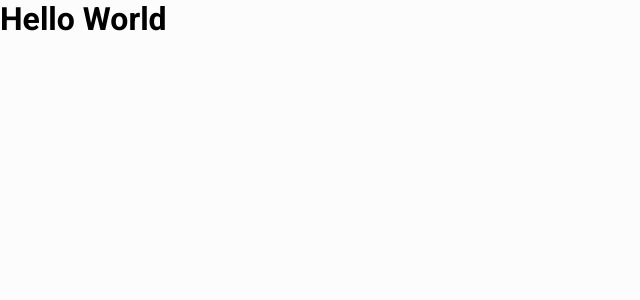
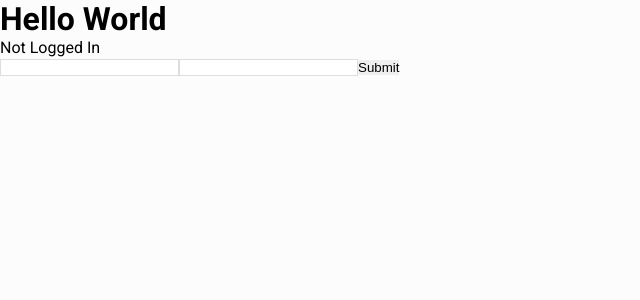
Before and after one commit to stvcvk/taskify-frontend, a Nuxt app: page / in a window 1280 px wide. Shown: the top 300 px of the page, without its empty margins (0-640 px from the left). Built offline with nearby package versions, Linux system fonts and the light colour scheme.

Commit message:
Added Auth store and Login component

```diff
--- a/assets/main.scss
+++ b/assets/main.scss
@@ -12,3 +12,7 @@ body {
 	font-family: "Roboto", sans-serif;
 	background: #fcfcfc;
 }
+
+input {
+	border: 1px solid #ddd;
+}
--- /dev/null
+++ b/components/auth/Login.vue
@@ -0,0 +1,31 @@
+<template>
+	<div>
+		<form @submit.prevent="submit">
+			<input type="email" v-model="fields.username">
+			<input type="password" v-model="fields.password">
+			<button type="submit">Submit</button>
+		</form>
+	</div>
+</template>
+
+<script>
+export default {
+	data() {
+		return {
+			fields: {
+				username: '',
+				password: '',
+			}
+		}
+	},
+	methods: {
+		submit() {
+			this.$store.dispatch('auth/login', this.fields).then(response => {
+				for (let key in this.fields) {
+					this.fields[key] = '';
+				}
+			}).catch(error => { console.log(error) });
+		}
+	}
+}
+</script>
--- a/nuxt.config.js
+++ b/nuxt.config.js
@@ -33,7 +33,11 @@ export default {
   ** Nuxt.js modules
   */
   modules: [
+    '@nuxtjs/axios',
   ],
+  axios: {
+    baseURL: 'http://localhost/api'
+  },
   /*
   ** Build configuration
   */
--- a/package.json
+++ b/package.json
@@ -11,6 +11,7 @@
     "generate": "nuxt generate"
   },
   "dependencies": {
+    "@nuxtjs/axios": "^5.5.4",
     "nuxt": "^2.0.0"
   },
   "devDependencies": {
--- a/pages/index.vue
+++ b/pages/index.vue
@@ -1,12 +1,17 @@
 <template>
   <div>
     <h1>Hello World</h1>
+    {{ $store.state.auth.user || 'Not Logged In' }}
+    <Login />
   </div>
 </template>
 
 <script>
+import Login from '~/components/auth/Login.vue'
 export default {
-
+  components: {
+    Login,
+  }
 }
 </script>
 
--- /dev/null
+++ b/store/auth.js
@@ -0,0 +1,25 @@
+export const state = () => ({
+	token: localStorage.getItem('access_token') || null,
+	user: localStorage.getItem('current_logged_in_user') || null,
+});
+
+export const mutations = {
+	setToken(state, token) { state.token = token; },
+	setUser(state, data) { state.user = data; },
+};
+
+export const actions = {
+	login (context, credentials) {
+		return new Promise((resolve, reject) => {
+			this.$axios.$post('auth/login', credentials)
+				.then(response => {
+					localStorage.setItem('access_token', response.body.access_token);
+					context.commit('setToken', response.body.access_token);
+					localStorage.setItem('current_logged_in_user', response.user);
+					context.commit('setUser', response.user);
+					resolve(response);
+				})
+				.catch(error => { reject(error); })
+		});
+	},
+};
```
Also changed, not shown: components/header.vue (added, +17 -0 lines), assets/components/header.scss (added), 1 other file (tests, documents, lock files or other folders).
